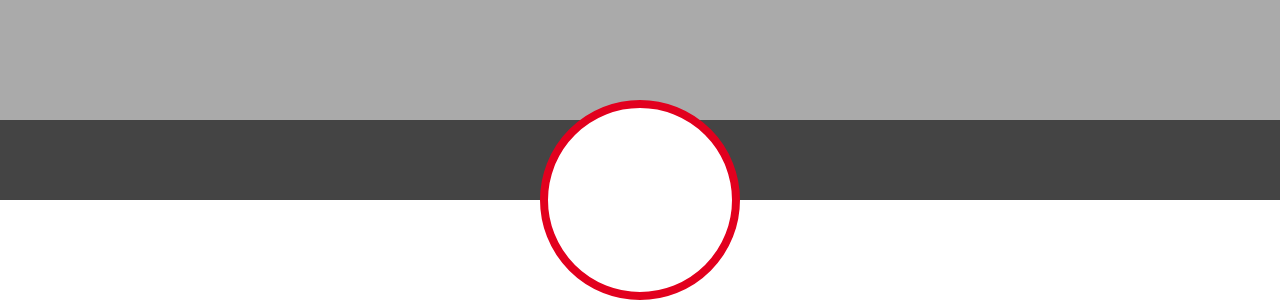
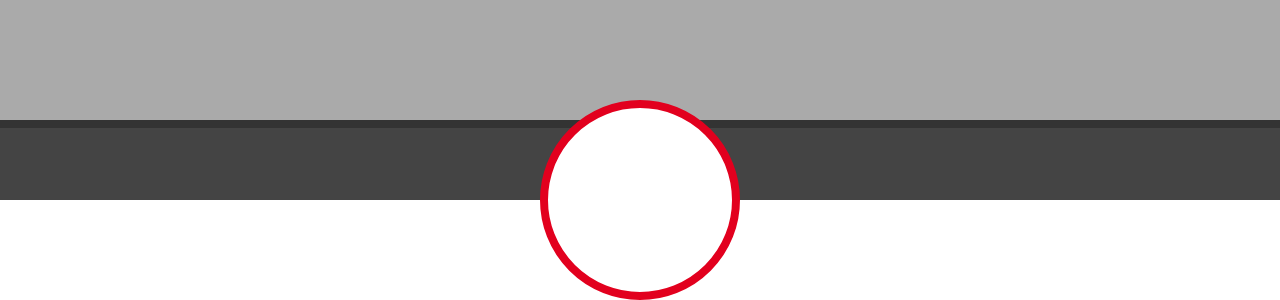
Before and after one commit to TotalerBob/SRK, a React app: page / in a window 1280 px wide. Shown: the part 600-900 px from the top of the page. Built offline with nearby package versions, Linux system fonts and the light colour scheme.

Commit message:
Added border to navigation

```diff
--- a/src/css/style.css
+++ b/src/css/style.css
@@ -21,11 +21,13 @@
 
 .navigation {
     position: absolute;
+    box-sizing: border-box;
     width: 100vw;
     height: 10vh;
     left: 0;
     bottom: 0;
     background-color: #444444;
+    border-top: 1vh solid #333333;
 }
 
 .navigation > .donate-button {
```
